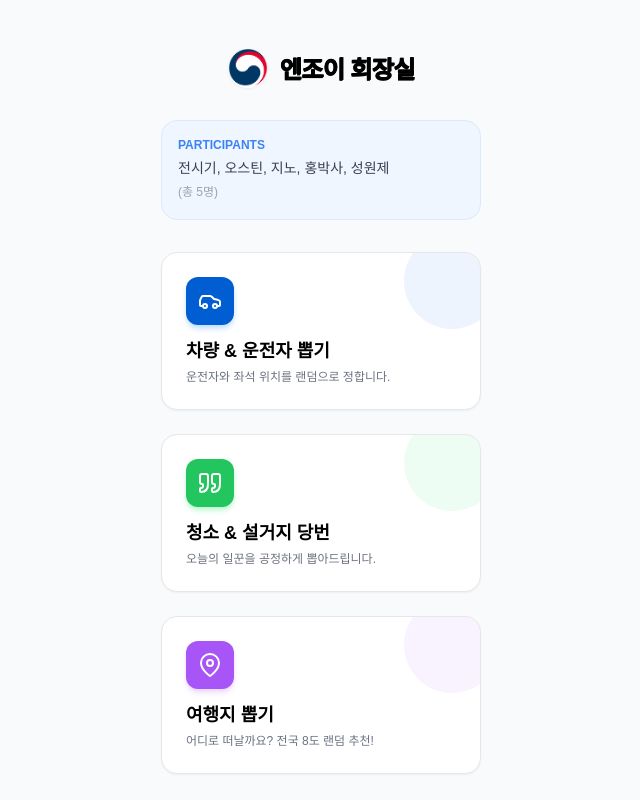
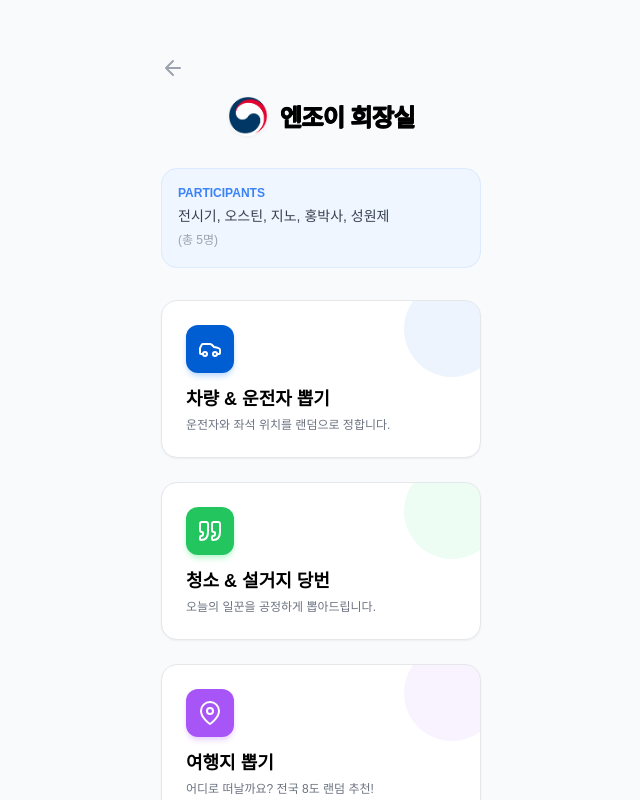
Before and after one commit to won429/enjoygame, a plain HTML site: page index.html in a window 1280 px wide. Shown: the whole page, without its empty margins (319-959 px from the left). Drawn offline with nearby package versions, Linux system fonts and the light colour scheme; a web font is replaced by a local one.

Commit message:
Add files via upload

```diff
--- a/index.html
+++ b/index.html
@@ -68,6 +68,15 @@
     <!-- ==================== 1. 게임 메뉴 선택 화면 (기본 화면) ==================== -->
     <div id="screen-game-menu" class="h-full w-full flex flex-col items-center justify-start p-6 pt-12 bg-gray-50 overflow-y-auto fade-in">
         <div class="w-full max-w-xs flex flex-col gap-6">
+
+            <!-- [NEW] 상단 뒤로가기 버튼 (외부 링크) -->
+            <div class="w-full flex justify-start -mb-4">
+                <button onclick="window.location.href='https://won429.github.io/enjoysite/'" class="p-2 -ml-2 text-gray-400 hover:text-black transition-colors" aria-label="메인으로 돌아가기">
+                    <svg width="24" height="24" viewBox="0 0 24 24" fill="none" stroke="currentColor" stroke-width="2" stroke-linecap="round" stroke-linejoin="round">
+                        <path d="M19 12H5M12 19l-7-7 7-7"/>
+                    </svg>
+                </button>
+            </div>
 
             <!-- 헤더: 사용자 이미지 로고 + 타이틀 -->
             <div class="flex items-center justify-center gap-3 mb-2">
```
